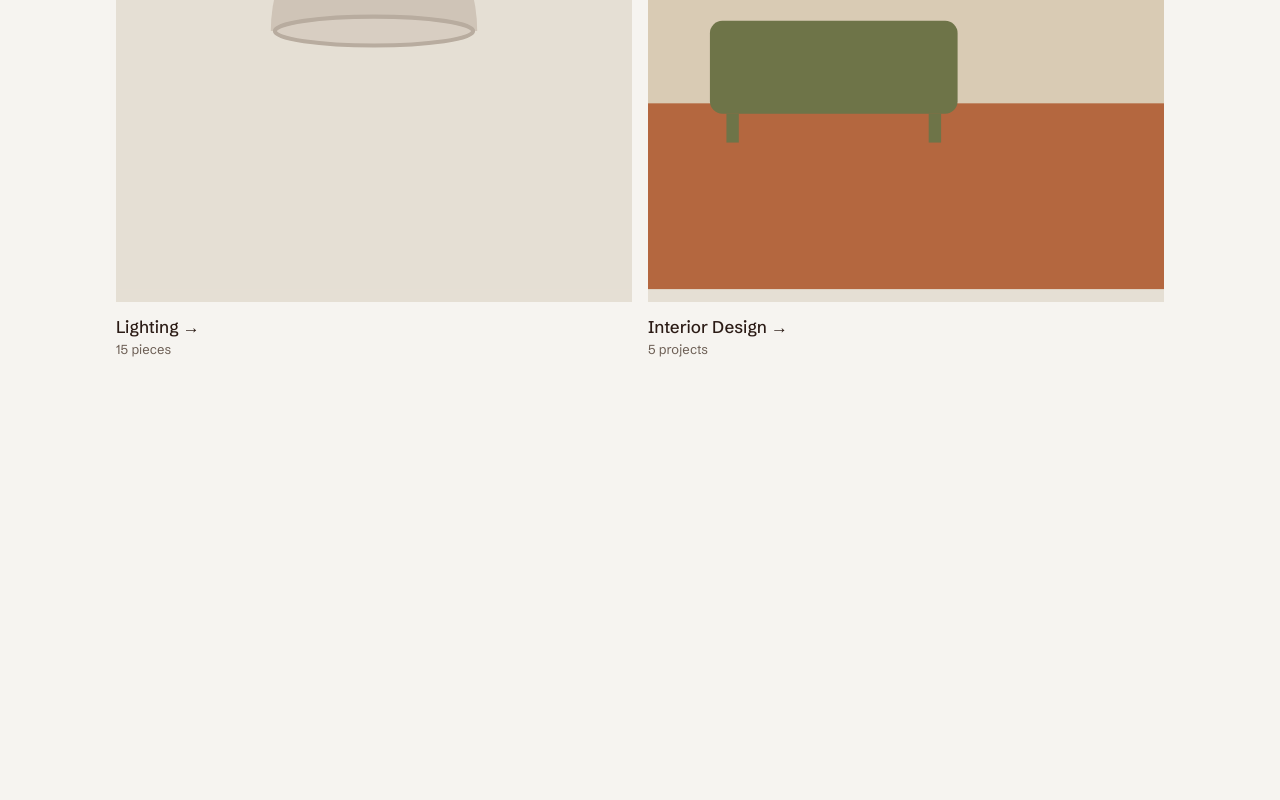
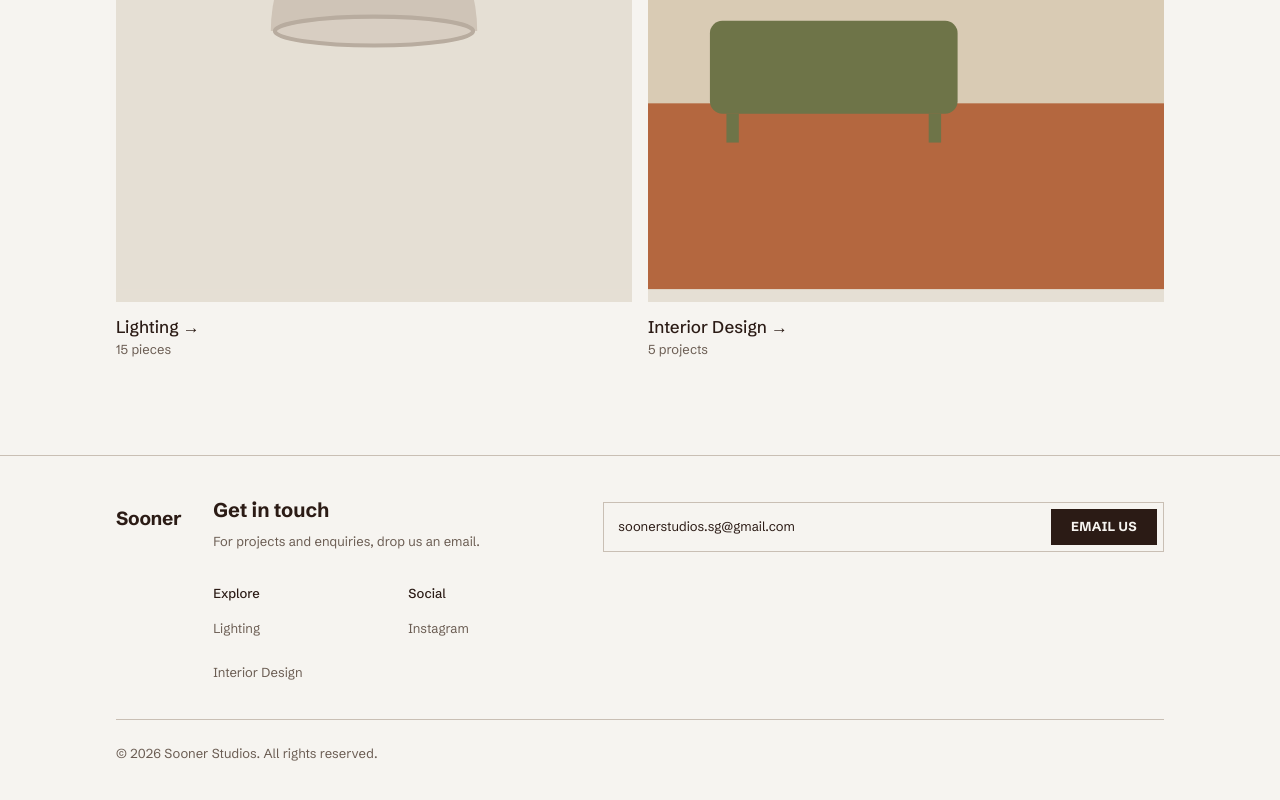
Before and after one commit to iJoyRide/sooner_studios, a Next.js app: page / in a window 1280 px wide. Shown: the part 669-1469 px from the top of the page. Before the commit the page ends 1124 px from the top, so only its background shows below. Built offline with nearby package versions, Linux system fonts and the light colour scheme.

Commit message:
PER-30: compact footer on every page (Get in touch, Explore, Social, computed year)

```diff
--- a/app/layout.tsx
+++ b/app/layout.tsx
@@ -1,5 +1,6 @@
 import { LightProvider } from "@/lib/light-context";
 import Header from "@/components/Header";
+import Footer from "@/components/Footer";
 import type { Metadata, Viewport } from "next";
 import { Schibsted_Grotesk } from "next/font/google";
 import "./globals.css";
@@ -49,6 +50,7 @@ export default function RootLayout({ children }: LayoutProps<"/">) {
         <LightProvider>
           <Header />
           {children}
+          <Footer />
         </LightProvider>
       </body>
 
--- /dev/null
+++ b/components/CurrentYear.tsx
@@ -0,0 +1,10 @@
+import { cacheLife } from "next/cache";
+
+// cacheComponents is on, so reading the clock (new Date()) has to happen inside
+// "use cache". The cached year is refreshed daily, so it rolls over on its own in January.
+export default async function CurrentYear() {
+  "use cache";
+  cacheLife("days");
+
+  return <>{new Date().getFullYear()}</>;
+}
--- /dev/null
+++ b/components/Footer.tsx
@@ -0,0 +1,83 @@
+import Link from "next/link";
+import { departments } from "@/lib/categories";
+import CurrentYear from "@/components/CurrentYear";
+
+// Layout adapted from HyperUI's "Large with newsletter form" footer
+// (https://hyperui.dev/components/marketing/footers/), made compact. The newsletter
+// form is replaced with an email link, because Sooner has no mailing list.
+export default function Footer() {
+  return (
+    <footer className="mt-auto border-t border-rule">
+      <div className="content-column py-10">
+        <div className="lg:flex lg:items-start lg:gap-8">
+          <Link
+            href="/"
+            className="inline-flex min-h-11 items-center text-[19px] font-bold tracking-[-0.02em]"
+          >
+            Sooner
+          </Link>
+
+          <div className="mt-6 grid grid-cols-2 gap-6 lg:mt-0 lg:flex-1 lg:grid-cols-5 lg:gap-y-8">
+            {/* Top row: heading on the left, email "form" on the right */}
+            <div className="col-span-2">
+              <h2 className="text-xl font-bold">Get in touch</h2>
+              <p className="mt-2 text-muted">For projects and enquiries, drop us an email.</p>
+            </div>
+
+            <div className="col-span-2 lg:col-span-3 lg:flex lg:items-end">
+              <a
+                href="mailto:soonerstudios.sg@gmail.com"
+                className="group block w-full border border-rule p-1.5 sm:flex sm:items-center sm:gap-4"
+              >
+                <span className="block w-full px-2 py-2">soonerstudios.sg@gmail.com</span>
+                <span className="mt-1 block w-full bg-ink px-5 py-2 text-center font-bold tracking-wide text-bg uppercase group-hover:opacity-90 sm:mt-0 sm:w-auto sm:shrink-0">
+                  Email us
+                </span>
+              </a>
+            </div>
+
+            {/* Department links (built from departments, so a new one adds a link) */}
+            <div>
+              <h2 className="font-medium">Explore</h2>
+              <ul className="mt-1">
+                {departments.map((department) => (
+                  <li key={department.slug}>
+                    <Link
+                      href={`/${department.slug}`}
+                      className="flex min-h-11 items-center text-muted hover:text-ink"
+                    >
+                      {department.label}
+                    </Link>
+                  </li>
+                ))}
+              </ul>
+            </div>
+
+            <div>
+              <h2 className="font-medium">Social</h2>
+              <ul className="mt-1">
+                <li>
+                  <a
+                    href="https://instagram.com/soonerstudios"
+                    target="_blank"
+                    rel="noopener noreferrer"
+                    className="flex min-h-11 items-center text-muted hover:text-ink"
+                  >
+                    Instagram
+                  </a>
+                </li>
+              </ul>
+            </div>
+          </div>
+        </div>
+
+        {/* Bottom row */}
+        <div className="mt-6 border-t border-rule pt-6">
+          <p className="text-muted">
+            &copy; <CurrentYear /> Sooner Studios. All rights reserved.
+          </p>
+        </div>
+      </div>
+    </footer>
+  );
+}
```
Also changed, not shown: 1 other file (tests, documents, lock files or other folders).
